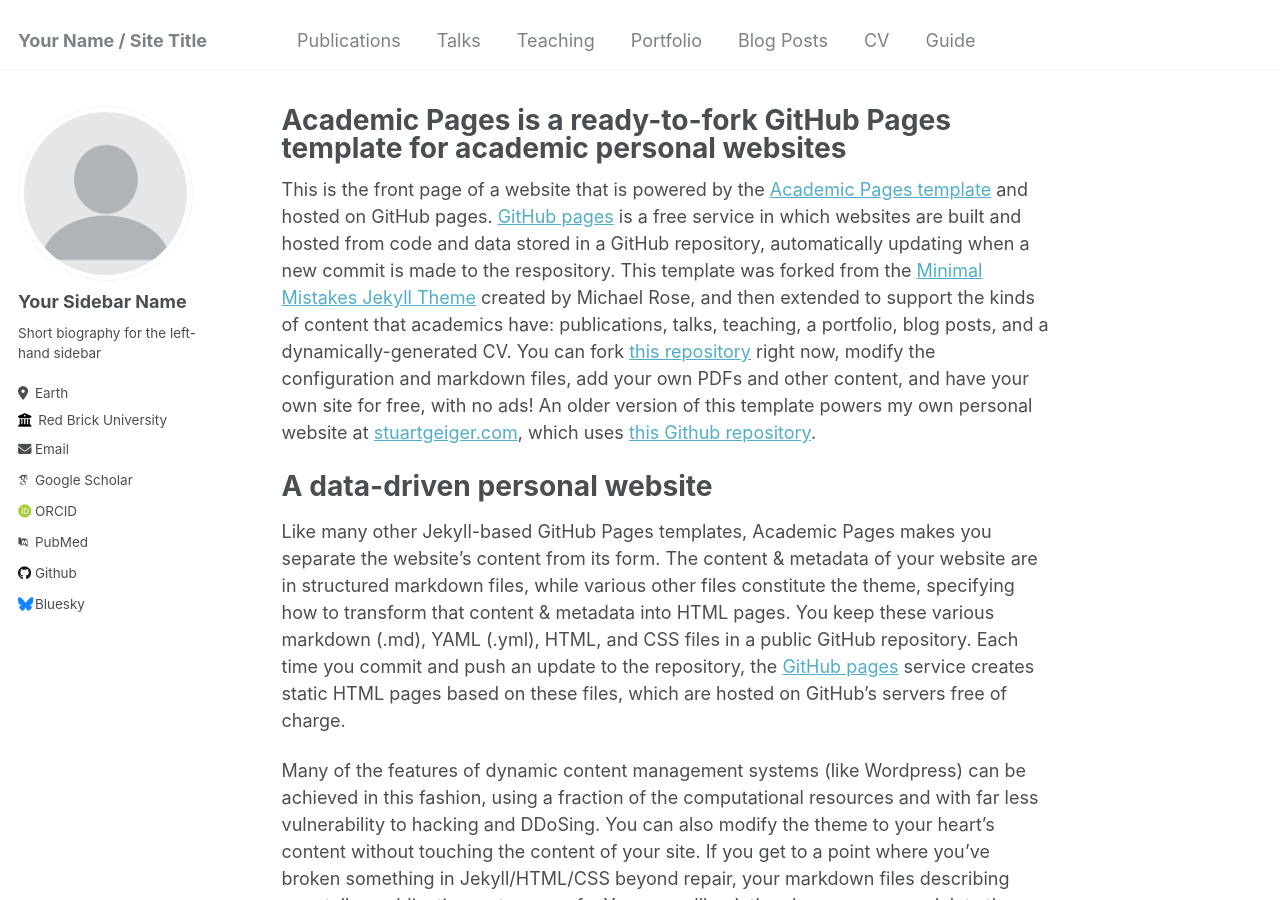
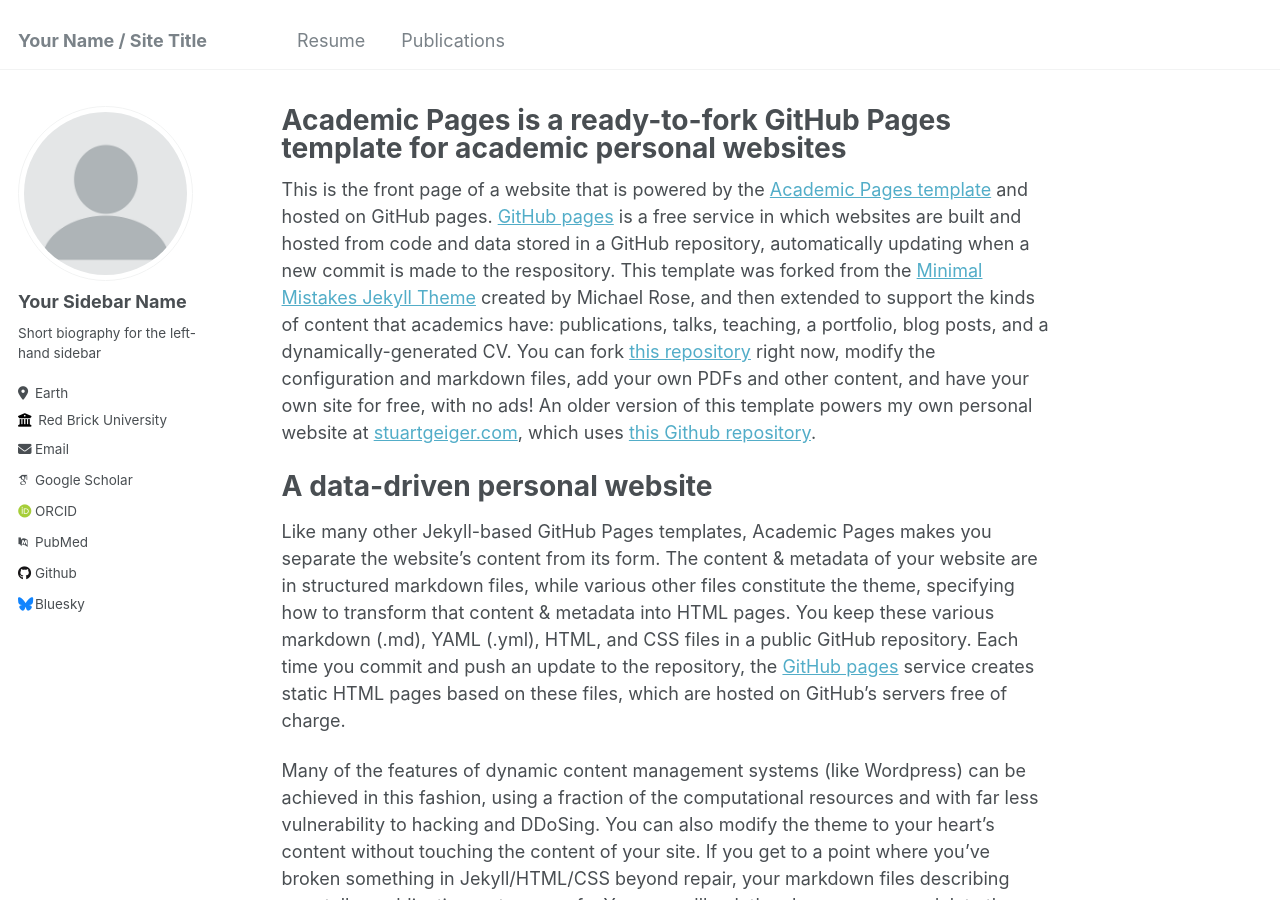
Before and after one commit to iskhare/iskhare.github.io, a Jekyll site: the page built from _pages/about.md, in a window 1280 px wide and 900 px high. Built offline with Jekyll 4.4.1, drawn with Linux system fonts in a browser that asks for light colours; some web fonts are replaced; part of the change alters nothing that is shown.

Commit message:
Update navigation.yml

```diff
--- a/_data/navigation.yml
+++ b/_data/navigation.yml
@@ -1,22 +1,23 @@
 # main links links
 main:
+
+  - title: "Resume"
+    url: /cv/
+
   - title: "Publications"
     url: /publications/
 
-  - title: "Talks"
-    url: /talks/
+  # - title: "Talks"
+  #   url: /talks/
 
-  - title: "Teaching"
-    url: /teaching/
+  # - title: "Teaching"
+  #   url: /teaching/
 
-  - title: "Portfolio"
-    url: /portfolio/
+  # - title: "Portfolio"
+  #   url: /portfolio/
 
-  - title: "Blog Posts"
-    url: /year-archive/
+  # - title: "Blog Posts"
+  #   url: /year-archive/
 
-  - title: "CV"
-    url: /cv/
-
-  - title: "Guide"
-    url: /markdown/
+  # - title: "Guide"
+  #   url: /markdown/
```
